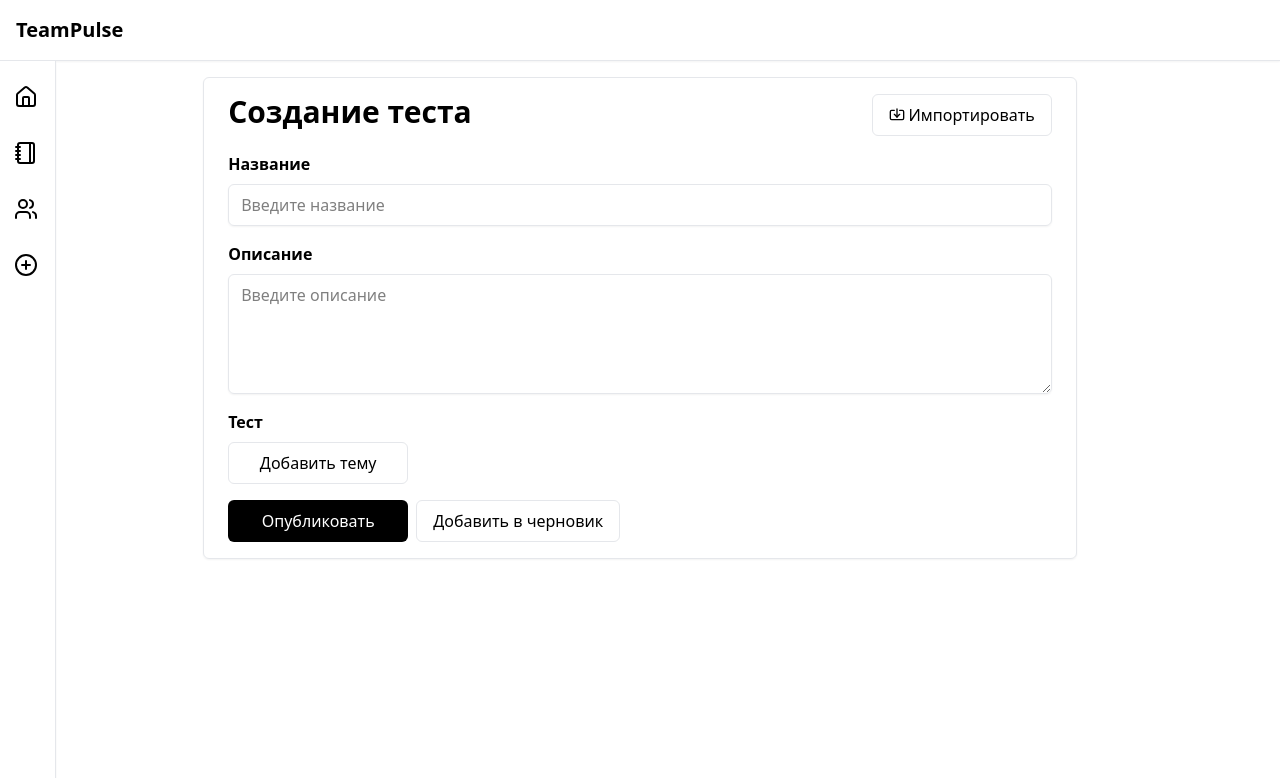
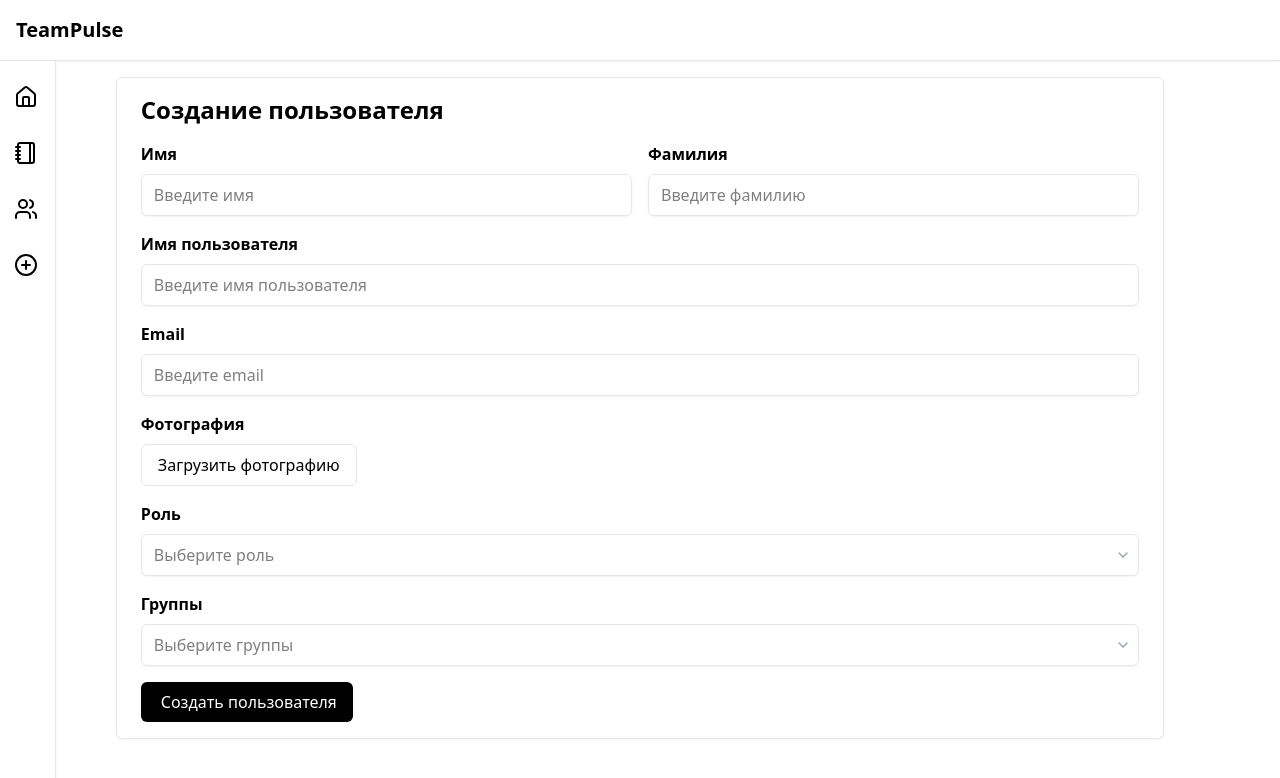
Before and after one commit to techman32/TeamPulse-v2, a Next.js app: page /dashboard/users/create in a window 1280 px wide. Shown: the top 778 px of the page. Built offline with nearby package versions, Linux system fonts and the light colour scheme.

Commit message:
Страница создания пользователя

```diff
--- /dev/null
+++ b/src/app/dashboard/users/create/page.tsx
@@ -0,0 +1,9 @@
+import UserCreation from '@/entities/user-creation/ui/UserCreation'
+
+export default function UserCreationPage() {
+  return (
+    <div className={'border border-gray-200 rounded-md mx-[8%] my-4 py-4 px-6 shadow-xs'}>
+      <UserCreation/>
+    </div>
+  )
+}
```
